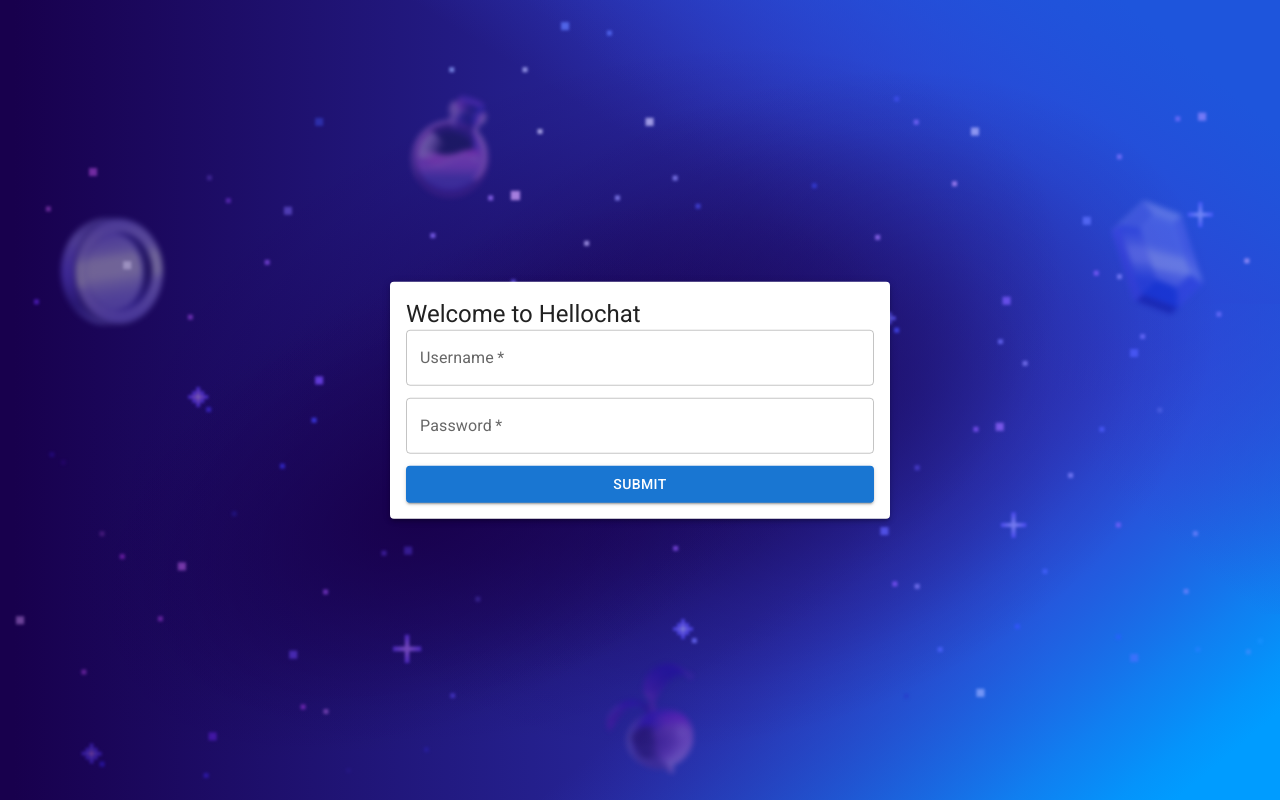
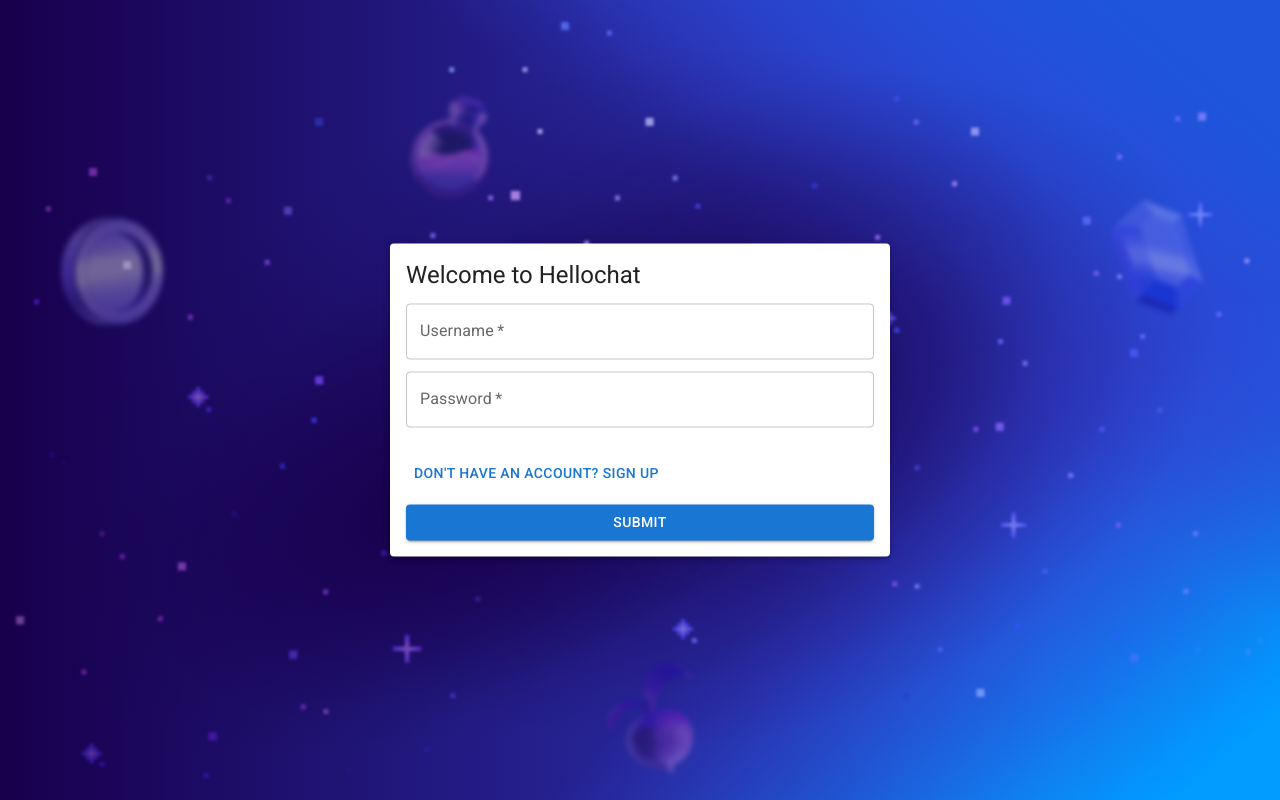
Before and after one commit to zhbdripon/hellochat, a React (Vite) app in the folder frontend/: page /auth in a window 1280 px wide. Built offline with nearby package versions, Linux system fonts and the light colour scheme.

Commit message:
frontend: add user registration

```diff
--- a/frontend/src/components/ChatRoom.tsx
+++ b/frontend/src/components/ChatRoom.tsx
@@ -93,7 +93,7 @@
                 selfMessage ? "" : "bg-transparent border-min ml-auto mr-0"
               } p-2 rounded-lg mb-2 w-fit`}
             >
-              <p className="text-xs">{message.author}</p>
+              <p className="text-xxs">{message.author}</p>
               <p>{message.content}</p>
             </Box>
           );
--- /dev/null
+++ b/frontend/src/components/SignIn.tsx
@@ -0,0 +1,74 @@
+import { Box, Button, TextField, Typography } from "@mui/material";
+import { FormEvent } from "react";
+import { useNavigate } from "react-router";
+import useLogin from "../hook/useLogin";
+import { User } from "../pages/Auth";
+import APIClient from "../services/apiClient";
+
+const SignIn = () => {
+  const navigate = useNavigate();
+  const mutation = useLogin(onLoginSuccess);
+
+  async function onLoginSuccess() {
+    const apiClient = new APIClient<User>("auth/users/me/");
+    const userData = await apiClient.get();
+    localStorage.setItem("username", userData.username);
+    navigate("/");
+  }
+
+  const handleSubmit = (event: FormEvent<HTMLFormElement>) => {
+    event.preventDefault(); // Prevent default form submission behavior
+    const formData = new FormData(event.currentTarget);
+    const username = formData.get("username") as string;
+    const password = formData.get("password") as string;
+    if (username && password) {
+      mutation.mutate({ username, password });
+    }
+  };
+  return (
+    <>
+      <Typography variant="h5" sx={{ mb: "12px" }}>
+        Welcome to Hellochat
+      </Typography>
+      <Box
+        component="form"
+        onSubmit={handleSubmit}
+        sx={{
+          "& > div": {
+            marginBottom: "12px",
+          },
+        }}
+      >
+        <TextField
+          label="Username"
+          name="username"
+          variant="outlined"
+          fullWidth
+          required
+        />
+        <TextField
+          label="Password"
+          name="password"
+          type="password"
+          variant="outlined"
+          fullWidth
+          required
+        />
+        <Box mt={2}>
+          <Button
+            variant="text"
+            color="primary"
+            onClick={() => navigate("/auth?page=signup")}
+          >
+            Don't have an account? Sign up
+          </Button>
+        </Box>
+        <Button type="submit" variant="contained" color="primary" fullWidth>
+          Submit
+        </Button>
+      </Box>
+    </>
+  );
+};
+
+export default SignIn;
--- /dev/null
+++ b/frontend/src/components/SignUp.tsx
@@ -0,0 +1,93 @@
+import { Box, Button, TextField, Typography } from "@mui/material";
+import { FormEvent } from "react";
+import { useNavigate } from "react-router";
+import useNotification from "../hook/useNotification";
+import useSignUp from "../hook/useSignUp";
+
+const SignUp = () => {
+  const { showNotification } = useNotification();
+  const navigate = useNavigate();
+  const mutation = useSignUp({
+    onSuccess: () => navigate("/auth"),
+  });
+
+  const handleSubmit = (event: FormEvent<HTMLFormElement>) => {
+    event.preventDefault();
+    const formData = new FormData(event.currentTarget);
+    const email = formData.get("email") as string;
+    const username = formData.get("username") as string;
+    const password = formData.get("password") as string;
+    const passwordRepeat = formData.get("passwordRepeat") as string;
+
+    if (password !== passwordRepeat) {
+      showNotification("Passwords do not match");
+      return;
+    }
+
+    if (email && username && password) {
+      mutation.mutate({ email, username, password });
+    }
+  };
+  return (
+    <>
+      <Typography variant="h5" sx={{ mb: "12px" }}>
+        Sign up to Hellochat
+      </Typography>
+      <Box
+        component="form"
+        onSubmit={handleSubmit}
+        sx={{
+          "& > div": {
+            marginBottom: "12px",
+          },
+        }}
+      >
+        <TextField
+          label="Email"
+          type="email"
+          name="email"
+          variant="outlined"
+          fullWidth
+          required
+        />
+        <TextField
+          label="Username"
+          name="username"
+          variant="outlined"
+          fullWidth
+          required
+        />
+        <TextField
+          label="Password"
+          name="password"
+          type="password"
+          variant="outlined"
+          fullWidth
+          required
+        />
+        <TextField
+          label="Password Repeat"
+          name="passwordRepeat"
+          type="password"
+          variant="outlined"
+          fullWidth
+          required
+        />
+        <Box mt={2}>
+          <Button
+            variant="text"
+            color="primary"
+            onClick={() => navigate("/auth?page=signin")}
+          >
+            Already have an account? Sign in
+          </Button>
+        </Box>
+        <Button type="submit" variant="contained" color="primary" fullWidth>
+          Submit
+        </Button>
+      </Box>
+    </>
+  );
+};
+
+export default SignUp;
--- /dev/null
+++ b/frontend/src/hook/useSignUp.ts
@@ -0,0 +1,49 @@
+import { AxiosError } from "axios";
+import { useMutation } from "react-query";
+import APIClient from "../services/apiClient";
+import useNotification from "./useNotification";
+
+export interface SignUpPayload {
+  email: string;
+  username: string;
+  password: string;
+}
+
+export interface SignUpResponse {
+  id: number;
+  email: string;
+  username: string;
+}
+
+interface UseSignUpProps {
+  onSuccess: () => void;
+}
+
+const useSignUp = ({ onSuccess }: UseSignUpProps) => {
+  const { showNotification } = useNotification();
+  const apiClient = new APIClient<SignUpResponse>("auth/users/");
+
+  return useMutation<SignUpResponse, AxiosError, SignUpPayload>({
+    mutationFn: (signUpPayload: SignUpPayload) => apiClient.post(signUpPayload),
+    onSuccess: () => {
+      showNotification("Sign up successful! Please login to continue.");
+      onSuccess();
+    },
+    onError: (error: AxiosError) => {
+      if (error.response?.status === 400) {
+        const data = error.response.data;
+        if (data) {
+          Object.values(data).forEach((value: string) => {
+            showNotification(value);
+          });
+        }
+      } else {
+        showNotification(
+          "Sign up failed! Please check your credentials and try again."
+        );
+      }
+    },
+  });
+};
+
+export default useSignUp;
--- a/frontend/src/pages/Auth.tsx
+++ b/frontend/src/pages/Auth.tsx
@@ -1,9 +1,7 @@
-import { useNavigate } from "react-router";
-
-import { Box, Button, Paper, TextField, Typography } from "@mui/material";
-import { FormEvent } from "react";
-import useLogin from "../hook/useLogin";
-import APIClient from "../services/apiClient";
+import { Paper } from "@mui/material";
+import { useSearchParams } from "react-router";
+import SignIn from "../components/SignIn";
+import SignUp from "../components/SignUp";
 
 export interface User {
   email: string;
@@ -12,25 +10,8 @@
 }
 
 const Auth = () => {
-  const navigate = useNavigate();
-  const mutation = useLogin(onLoginSuccess);
-
-  async function onLoginSuccess() {
-    const apiClient = new APIClient<User>("auth/users/me/");
-    const userData = await apiClient.get();
-    localStorage.setItem("username", userData.username);
-    navigate("/");
-  }
-
-  const handleSubmit = (event: FormEvent<HTMLFormElement>) => {
-    event.preventDefault(); // Prevent default form submission behavior
-    const formData = new FormData(event.currentTarget);
-    const username = formData.get("username") as string;
-    const password = formData.get("password") as string;
-    if (username && password) {
-      mutation.mutate({ username, password });
-    }
-  };
+  const [searchParams] = useSearchParams();
+  const page = searchParams.get("page");
 
   return (
     <div className="w-svw h-svh bg-authBg bg-cover bg-no-repeat">
@@ -38,35 +19,7 @@
         elevation={3}
         className="absolute top-[50%] left-[50%] translate-y-[-50%] translate-x-[-50%] w-[500px] p-4 rounded-lg"
       >
-        <Typography variant="h5">Welcome to Hellochat</Typography>
-        <Box
-          component="form"
-          onSubmit={handleSubmit}
-          sx={{
-            "& > div": {
-              marginBottom: "12px",
-            },
-          }}
-        >
-          <TextField
-            label="Username"
-            name="username"
-            variant="outlined"
-            fullWidth
-            required
-          />
-          <TextField
-            label="Password"
-            name="password"
-            type="password"
-            variant="outlined"
-            fullWidth
-            required
-          />
-          <Button type="submit" variant="contained" color="primary" fullWidth>
-            Submit
-          </Button>
-        </Box>
+        {page === "signup" ? <SignUp /> : <SignIn />}
       </Paper>
     </div>
   );
```
